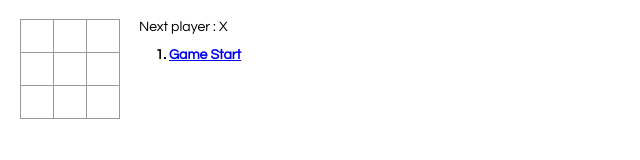
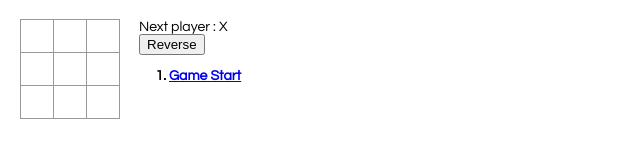
Before and after one commit to git-palace/tic-tac-toe, a React app: page / in a window 1280 px wide. Shown: the whole page, without its empty margins (0-640 px from the left). Built offline with nearby package versions, Linux system fonts and the light colour scheme.

Commit message:
reverse move orders

```diff
--- a/src/index.css
+++ b/src/index.css
@@ -48,3 +48,7 @@ ol, ul {
 .game-info {
 	margin-left: 20px;
 }
+
+.game-info ol li {
+	width: 100px;
+}
--- a/src/index.js
+++ b/src/index.js
@@ -64,7 +64,8 @@ class Game extends React.Component {
 				squares: Array(9).fill( null )
 			}],
 			xIsNext: true,
-			stepNumber: 0
+			stepNumber: 0,
+			reverseOrder: false
 		}
 	}
 
@@ -125,8 +126,9 @@ class Game extends React.Component {
 					/>
 				</div>
 				<div className="game-info">
-					<div>{status}</div>
-					<ol>{moves}</ol>
+					<div>{ status }</div>
+					<button className="reverse-order" onClick = { () => { this.setState( { reverseOrder: !this.state.reverseOrder } ) } }>Reverse</button>
+					<ol>{ this.state.reverseOrder ? moves.reverse() : moves }</ol>
 				</div>
 			</div>
 		);
```
